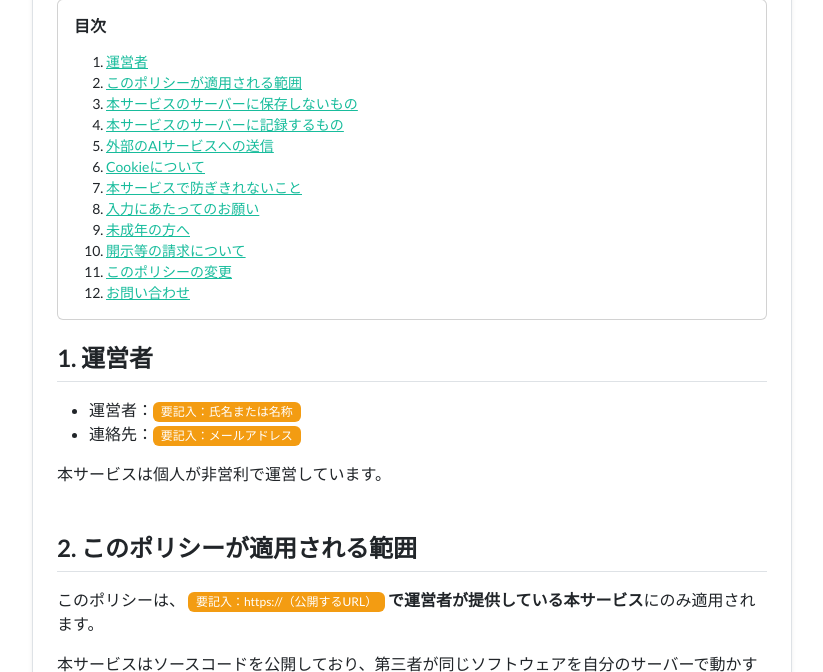
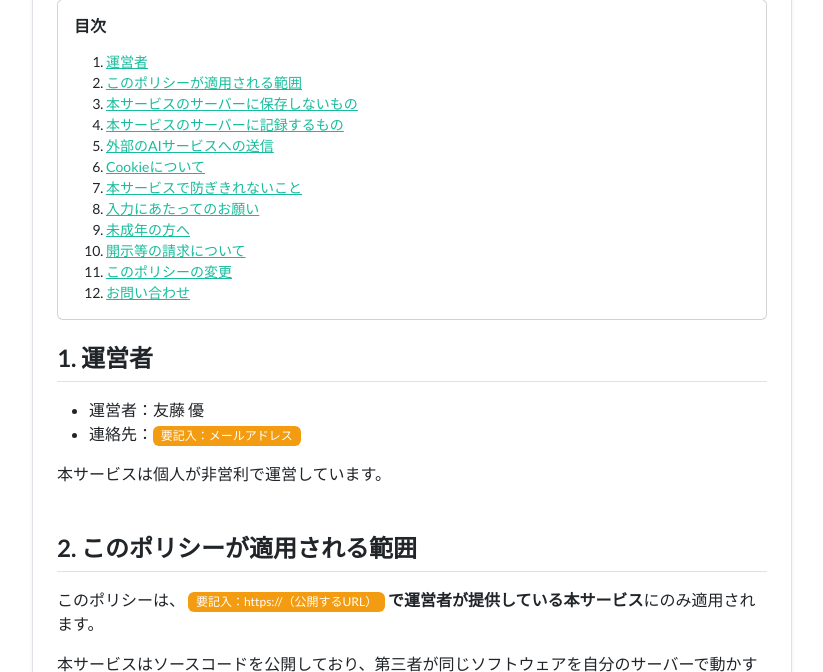
Before and after one commit to Friendly-Wisteria/byte-judge, a Django app: page /privacy/ in a window 1280 px wide. Shown: the part 581-1253 px from the top of the page, without its empty margins (228-1051 px from the left). Run offline with Django 5.2, Linux system fonts and the light colour scheme; some libraries are stand-ins or nearby versions.

Commit message:
added admin name in privacy policy

```diff
--- a/apps/judge/templates/judge/privacy.html
+++ b/apps/judge/templates/judge/privacy.html
@@ -88,7 +88,7 @@
     <section id="operator" class="mb-5">
         <h2 class="h4 fw-bold border-bottom pb-2 mb-3">1. 運営者</h2>
         <ul>
-            <li>運営者：<span class="badge text-bg-warning text-wrap fw-normal">要記入：氏名または名称</span></li>
+            <li>運営者：友藤 優</li>
             <li>連絡先：<span class="badge text-bg-warning text-wrap fw-normal">要記入：メールアドレス</span></li>
         </ul>
         <p class="mb-0">本サービスは個人が非営利で運営しています。</p>
```
